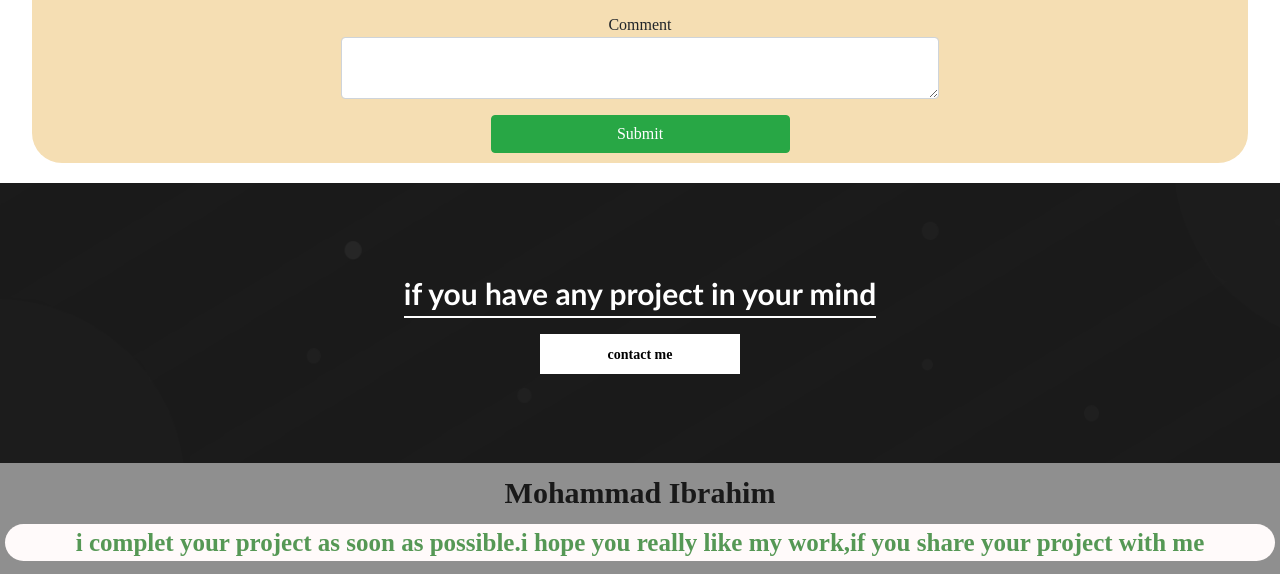
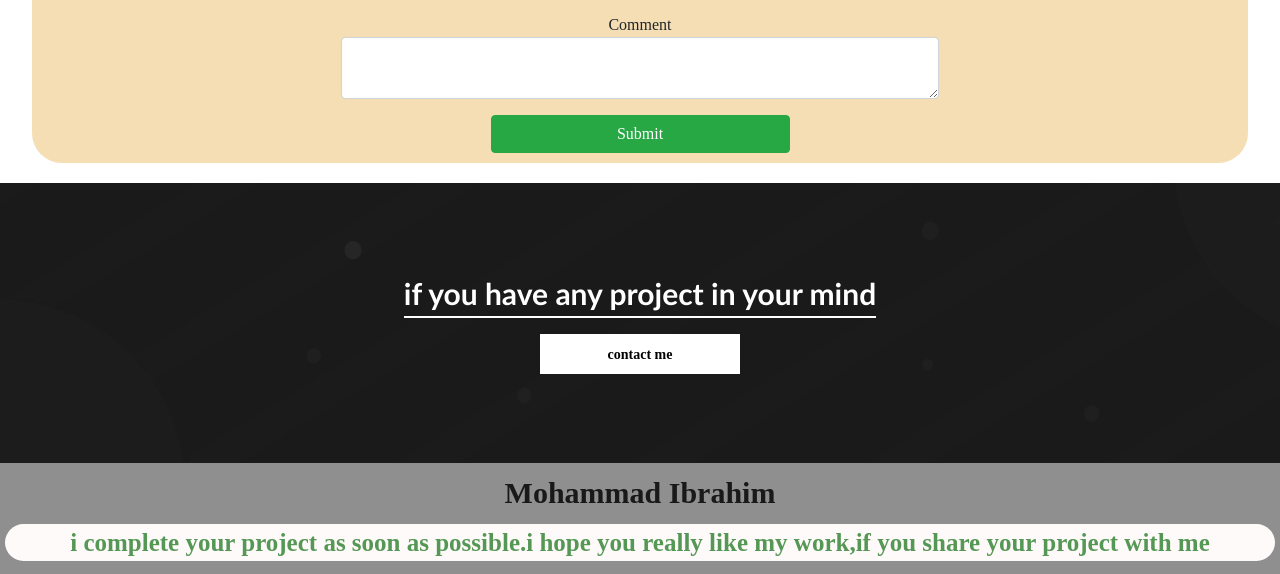
Before and after one commit to ibrahimbiplob75/Mywebsite.github.io, a plain HTML site: page education.html in a window 1280 px wide. Shown: the part 3879-4453 px from the top of the page. Drawn offline with nearby package versions, Linux system fonts and the light colour scheme; a web font is replaced by a local one.

Commit message:
Update education.html

```diff
--- a/education.html
+++ b/education.html
@@ -198,7 +198,7 @@
 
       <footer>
             <p>Mohammad Ibrahim</p>
-            <p>i complet your project as soon as possible.i hope you really like my work,if you
+            <p>i complete your project as soon as possible.i hope you really like my work,if you
                   share your project with me
             </p>
             <div class="social-icons">
```
